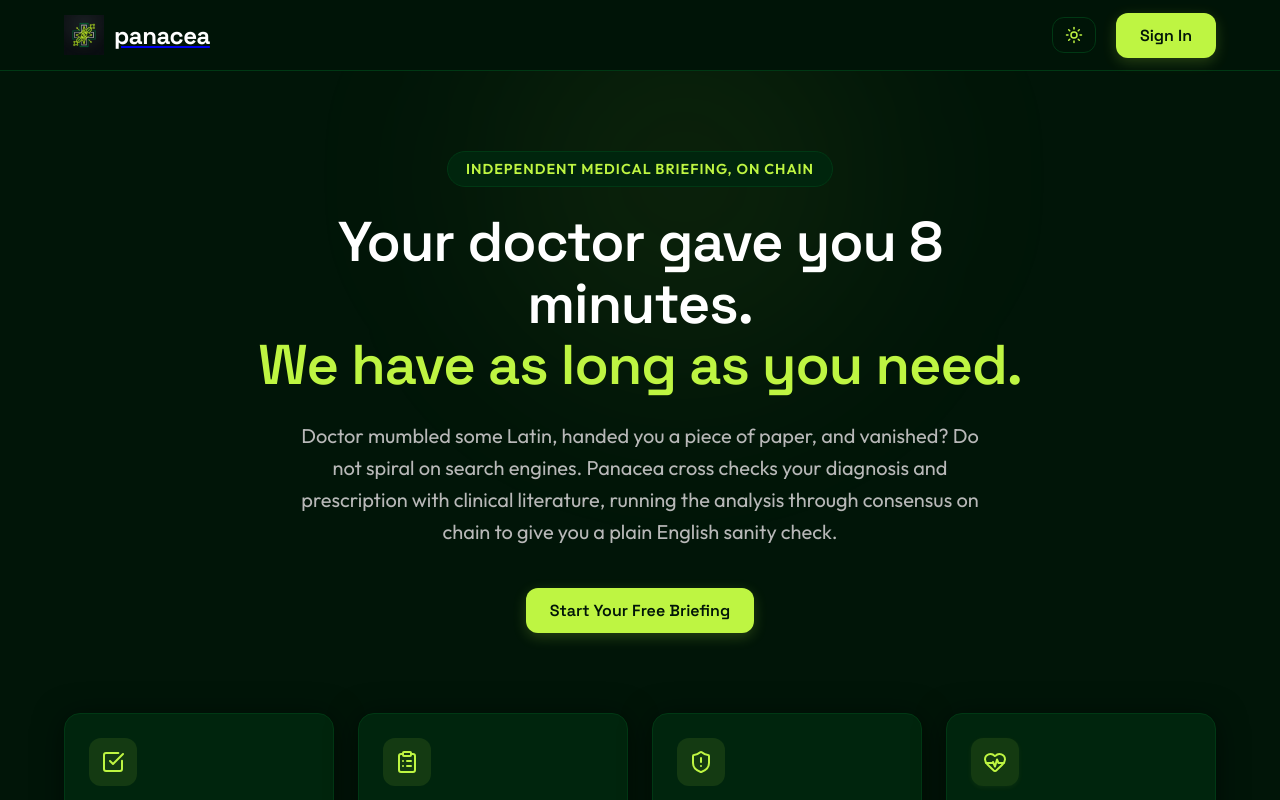
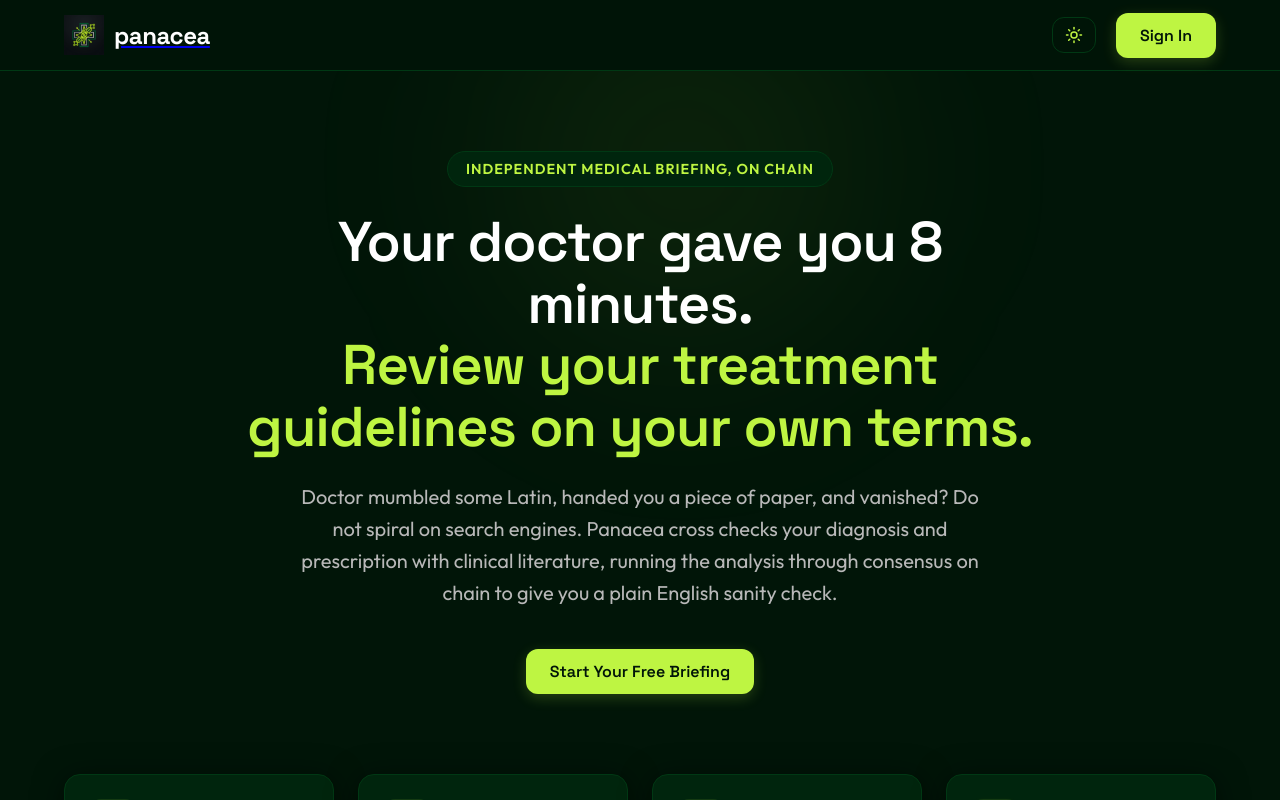
Before and after one commit to dotmantissa/panacea, a Next.js app: page / in a window 1280 px wide. Shown: the top 800 px of the page. Built offline with nearby package versions, Linux system fonts and the light colour scheme; no server answers.

Commit message:
Refactor: Update landing page copy to remove promising headline phrasing

```diff
--- a/app/page.tsx
+++ b/app/page.tsx
@@ -81,7 +81,7 @@ export default function Home() {
               }}
             >
               Your doctor gave you 8 minutes. <br />
-              <span style={{ color: 'var(--accent)' }}>We have as long as you need.</span>
+              <span style={{ color: 'var(--accent)' }}>Review your treatment guidelines on your own terms.</span>
             </motion.h1>
 
             <motion.p
```
